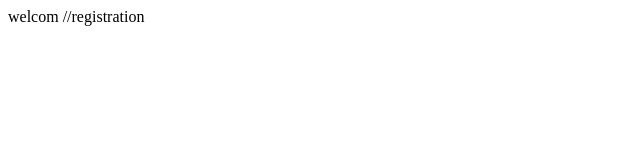
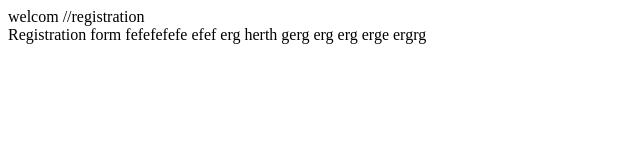
Before and after one commit to akmal2004/AkmalWeb, a plain HTML site: page index.html in a window 1280 px wide. Shown: the whole page, without its empty margins (0-640 px from the left). Drawn offline with Linux system fonts and the light colour scheme.

Commit message:
Add registration form to index.html
Added a registration form section with placeholder text.

```diff
--- a/index.html
+++ b/index.html
@@ -7,7 +7,18 @@
 
 
     //registration
-
+<form>
+  Registration form
+  fefefefefe
+  efef
+  erg
+  herth
+  gerg
+  erg
+  erg
+  erge
+  ergrg
+</form>
 
   </body>
 </html>
```
